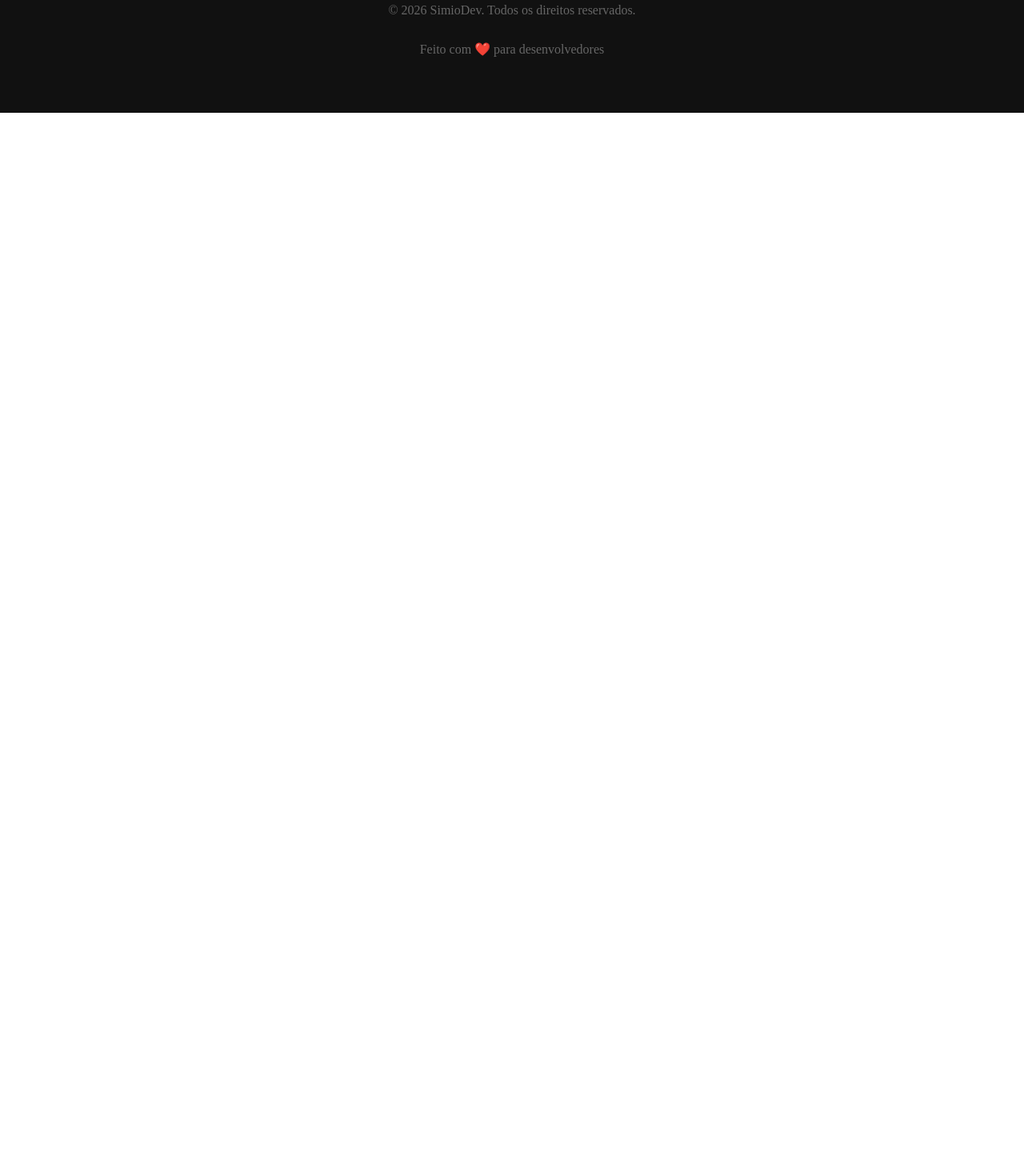
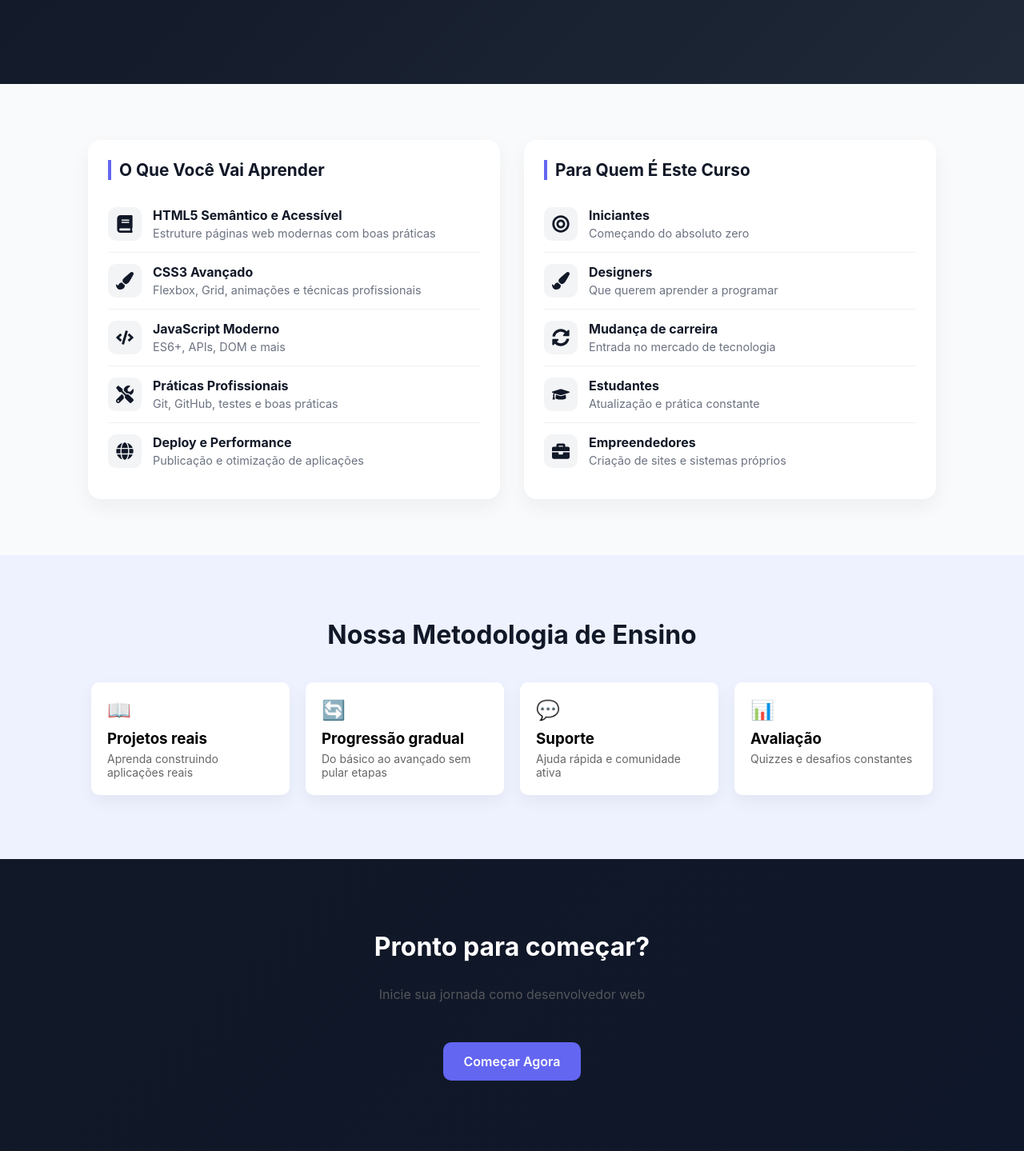
Before and after one commit to Leroy-jester/SimioDev, a React (Vite) app: page /sobre in a window 1280 px wide. Shown: the part 231-1670 px from the top of the page at 80% size. Before the commit the page ends 800 px from the top, so only its background shows below. Built offline with nearby package versions, Linux system fonts and the light colour scheme.

Commit message:
Estilizando sobre

```diff
--- a/src/pages/Sobre.jsx
+++ b/src/pages/Sobre.jsx
@@ -1,6 +1,173 @@
+import './sobre.css'
+import {
+  FaBook,
+  FaPaintBrush,
+  FaCode,
+  FaTools,
+  FaGlobe,
+  FaBullseye,
+  FaSyncAlt,
+  FaGraduationCap,
+  FaBriefcase,
+} from 'react-icons/fa'
+
+
 const Sobre = () => {
   return (
-    <></>
+    <>
+      <section className="about-header">
+        <div className="sobre-container">
+          <h2>Sobre o SimioDev</h2>
+          <p>
+            Conheça nossa história, metodologia e o que nos torna únicos no ensino de programação
+          </p>
+        </div>
+      </section>
+
+       <section className="about">
+        <div className="sobre-container">
+
+          <div className="about-grid">
+
+            <div className="about-box">
+              <h3>O Que Você Vai Aprender</h3>
+
+              <ul>
+                <li>
+                  <span><FaBook /></span>
+                  <div>
+                    <h4>HTML5 Semântico e Acessível</h4>
+                    <p>Estruture páginas web modernas com boas práticas</p>
+                  </div>
+                </li>
+
+                <li>
+                  <span><FaPaintBrush /></span>
+                  <div>
+                    <h4>CSS3 Avançado</h4>
+                    <p>Flexbox, Grid, animações e técnicas profissionais</p>
+                  </div>
+                </li>
+
+                <li>
+                  <span><FaCode /></span>
+                  <div>
+                    <h4>JavaScript Moderno</h4>
+                    <p>ES6+, APIs, DOM e mais</p>
+                  </div>
+                </li>
+
+                <li>
+                  <span><FaTools /></span>
+                  <div>
+                    <h4>Práticas Profissionais</h4>
+                    <p>Git, GitHub, testes e boas práticas</p>
+                  </div>
+                </li>
+
+                <li>
+                  <span><FaGlobe /></span>
+                  <div>
+                    <h4>Deploy e Performance</h4>
+                    <p>Publicação e otimização de aplicações</p>
+                  </div>
+                </li>
+              </ul>
+            </div>
+
+            <div className="about-box">
+              <h3>Para Quem É Este Curso</h3>
+
+              <ul>
+                <li>
+                  <span><FaBullseye /></span>
+                  <div>
+                    <h4>Iniciantes</h4>
+                    <p>Começando do absoluto zero</p>
+                  </div>
+                </li>
+
+                <li>
+                  <span><FaPaintBrush /></span>
+                  <div>
+                    <h4>Designers</h4>
+                    <p>Que querem aprender a programar</p>
+                  </div>
+                </li>
+
+                <li>
+                  <span><FaSyncAlt /></span>
+                  <div>
+                    <h4>Mudança de carreira</h4>
+                    <p>Entrada no mercado de tecnologia</p>
+                  </div>
+                </li>
+
+                <li>
+                  <span><FaGraduationCap /></span>
+                  <div>
+                    <h4>Estudantes</h4>
+                    <p>Atualização e prática constante</p>
+                  </div>
+                </li>
+
+                <li>
+                  <span><FaBriefcase /></span>
+                  <div>
+                    <h4>Empreendedores</h4>
+                    <p>Criação de sites e sistemas próprios</p>
+                  </div>
+                </li>
+              </ul>
+            </div>
+
+          </div>
+        </div>
+      </section>
+
+
+      <section className="methodology">
+        <div className="container">
+
+          <h2>Nossa Metodologia de Ensino</h2>
+
+          <div className="grid">
+            <div className="card">
+              <span>📖</span>
+              <h3>Projetos reais</h3>
+              <p>Aprenda construindo aplicações reais</p>
+            </div>
+
+            <div className="card">
+              <span>🔄</span>
+              <h3>Progressão gradual</h3>
+              <p>Do básico ao avançado sem pular etapas</p>
+            </div>
+
+            <div className="card">
+              <span>💬</span>
+              <h3>Suporte</h3>
+              <p>Ajuda rápida e comunidade ativa</p>
+            </div>
+
+            <div className="card">
+              <span>📊</span>
+              <h3>Avaliação</h3>
+              <p>Quizzes e desafios constantes</p>
+            </div>
+          </div>
+
+        </div>
+      </section>
+
+      <section className="cta">
+        <div className="container">
+          <h2>Pronto para começar?</h2>
+          <p>Inicie sua jornada como desenvolvedor web</p>
+          <a href="/cursos">Começar Agora</a>
+        </div>
+      </section>
+    </>
   );
 };
 
--- /dev/null
+++ b/src/pages/sobre.css
@@ -0,0 +1,165 @@
+body {
+  font-family: "Inter", Arial, sans-serif;
+  margin: 0;
+  background: #f9fafb;
+  color: #111827;
+}
+
+.sobre-container,
+.container {
+  max-width: 1100px;
+  margin: 0 auto;
+  padding: 0 20px;
+}
+
+.about-header {
+  padding: 80px 20px;
+  background: linear-gradient(135deg, #111827, #1f2937);
+  color: white;
+  text-align: center;
+}
+
+.about-header h2 {
+  font-size: 2.4rem;
+  margin-bottom: 10px;
+}
+
+.about-header p {
+  opacity: 0.8;
+  font-size: 1.1rem;
+}
+
+.about-grid {
+  display: grid;
+  grid-template-columns: repeat(auto-fit, minmax(320px, 1fr));
+  gap: 30px;
+  padding: 70px 0;
+}
+
+.about-box {
+  background: white;
+  padding: 25px;
+  border-radius: 16px;
+  box-shadow: 0 10px 25px rgba(0,0,0,0.05);
+  transition: transform 0.2s ease, box-shadow 0.2s ease;
+}
+
+.about-box:hover {
+  transform: translateY(-5px);
+  box-shadow: 0 15px 35px rgba(0,0,0,0.08);
+}
+
+.about-box h3 {
+  margin-bottom: 20px;
+  font-size: 1.3rem;
+  border-left: 4px solid #6366f1;
+  padding-left: 10px;
+}
+
+.about-box ul {
+  list-style: none;
+  padding: 0;
+  margin: 0;
+}
+
+.about-box li {
+  display: flex;
+  gap: 14px;
+  padding: 14px 0;
+  border-bottom: 1px solid #f1f1f1;
+}
+
+.about-box li:last-child {
+  border-bottom: none;
+}
+
+.about-box span {
+  font-size: 22px;
+  background: #f3f4f6;
+  width: 42px;
+  height: 42px;
+  display: flex;
+  align-items: center;
+  justify-content: center;
+  border-radius: 10px;
+}
+
+.about-box h4 {
+  margin: 0;
+  font-size: 1rem;
+}
+
+.about-box p {
+  margin: 4px 0 0;
+  font-size: 0.9rem;
+  color: #6b7280;
+}
+
+.methodology {
+  padding: 80px 20px;
+  background: #eef2ff;
+  text-align: center;
+}
+
+.methodology h2 {
+  font-size: 2rem;
+  margin-bottom: 40px;
+}
+
+.grid {
+  display: grid;
+  gap: 20px;
+}
+
+.card {
+  background: white;
+  padding: 25px;
+  border-radius: 16px;
+  box-shadow: 0 8px 20px rgba(0,0,0,0.05);
+  transition: transform 0.2s ease;
+}
+
+.card:hover {
+  transform: translateY(-5px);
+}
+
+.card span {
+  font-size: 28px;
+}
+
+.card h3 {
+  margin: 10px 0 5px;
+  color: black;
+}
+
+.cta {
+  padding: 90px 20px;
+  text-align: center;
+  background: linear-gradient(135deg, #111827, #0f172a);
+  color: white;
+}
+
+.cta h2 {
+  font-size: 2rem;
+}
+
+.cta p {
+  opacity: 0.8;
+}
+
+.cta a {
+  display: inline-block;
+  margin-top: 20px;
+  padding: 14px 26px;
+  background: #6366f1;
+  color: white;
+  text-decoration: none;
+  border-radius: 10px;
+  font-weight: 600;
+  transition: 0.2s;
+}
+
+.cta a:hover {
+  background: #4f46e5;
+  transform: scale(1.05);
+}
```
